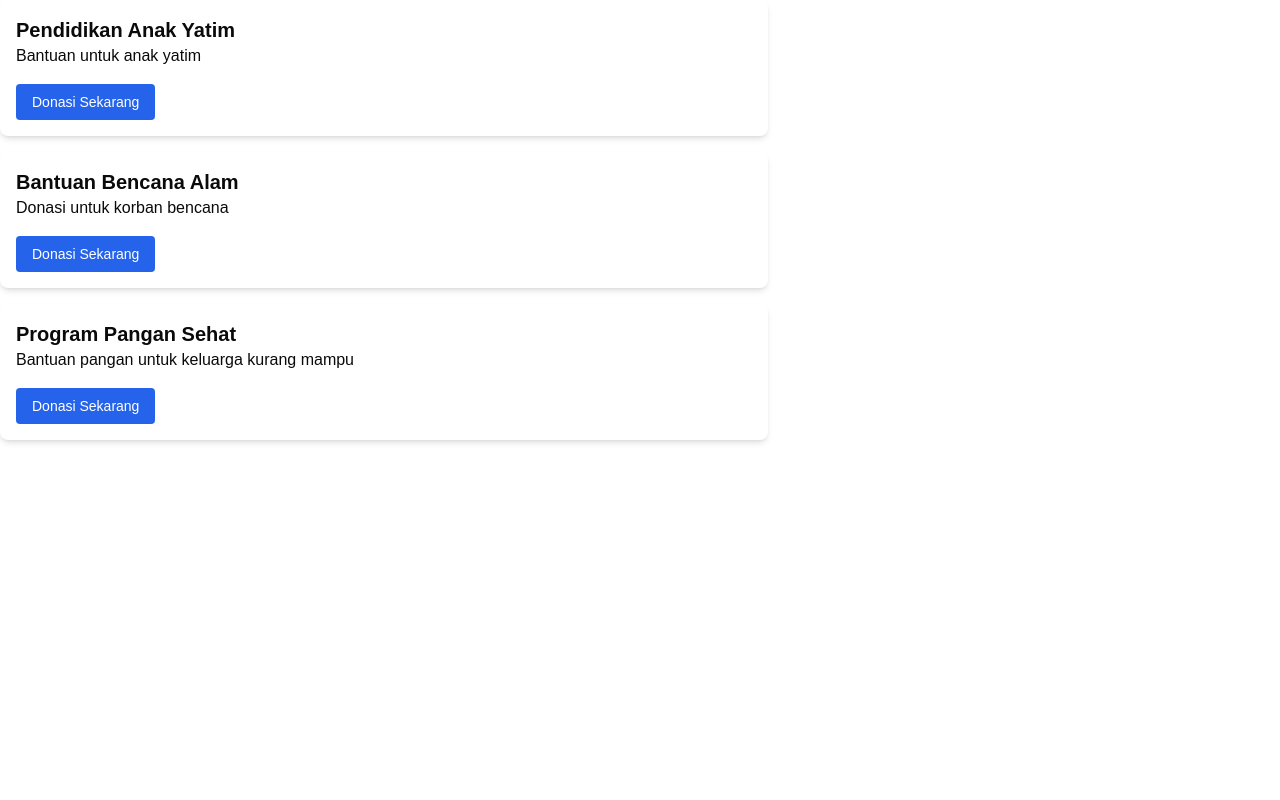
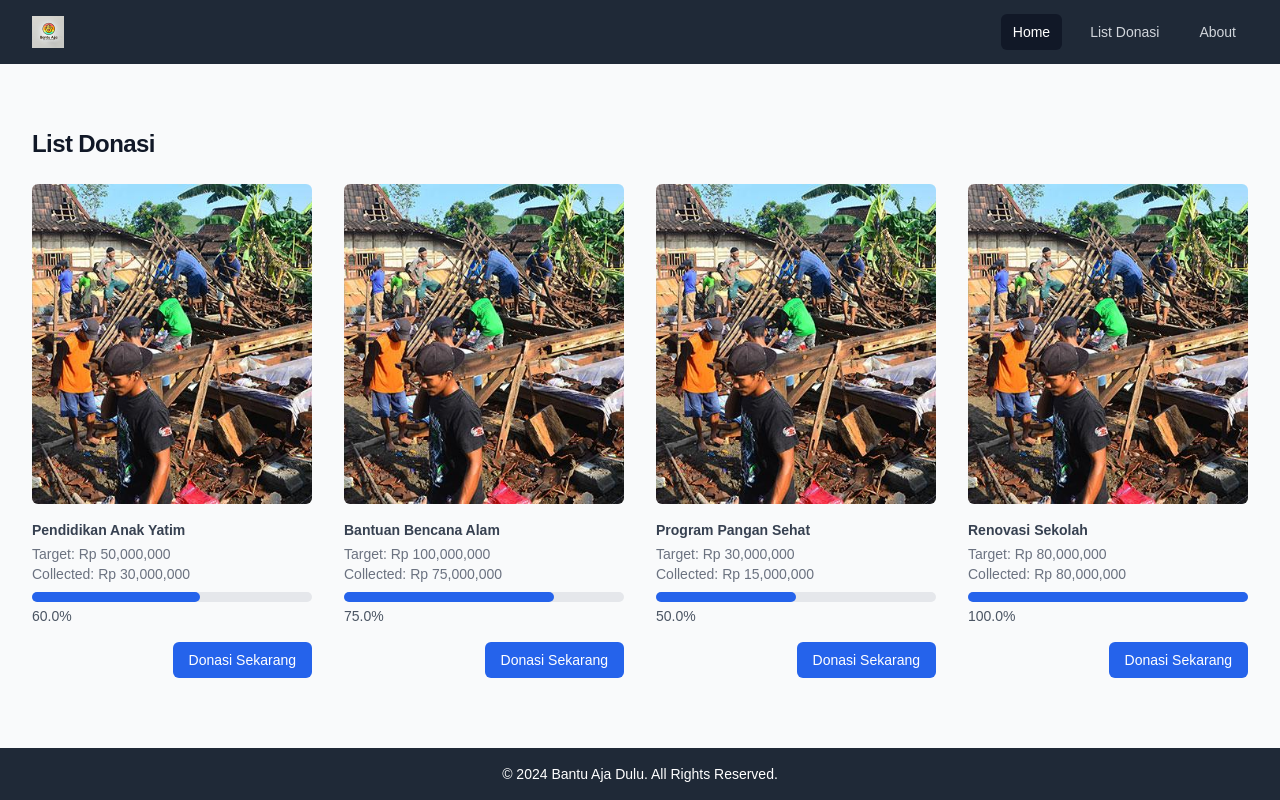
Before and after one commit to taufanrizki/bantuajadulu, a Next.js app: page /listdonasi in a window 1280 px wide. Built offline with nearby package versions, Linux system fonts and the light colour scheme.

Commit message:
update page listdonasi

```diff
--- a/src/app/listdonasi/page.tsx
+++ b/src/app/listdonasi/page.tsx
@@ -1,28 +1,111 @@
-'use client';
-
-import Link from 'next/link';
-
+import NavbarAtas from "@/components/ui/navigation-menu";
 
 const donationList = [
-  { id: 1, title: "Pendidikan Anak Yatim", description: "Bantuan untuk anak yatim" },
-  { id: 2, title: "Bantuan Bencana Alam", description: "Donasi untuk korban bencana" },
-  { id: 3, title: "Program Pangan Sehat", description: "Bantuan pangan untuk keluarga kurang mampu" },
+  {
+    id: 1,
+    name: "Pendidikan Anak Yatim",
+    href: "/donate/1",
+    imageSrc: "/listdonasi/bencana.jpg",
+    imageAlt: "A group of children studying with books.",
+    target: 50000000,
+    collected: 30000000,
+  },
+  {
+    id: 2,
+    name: "Bantuan Bencana Alam",
+    href: "/donate/2",
+    imageSrc: "/listdonasi/bencana.jpg",
+    imageAlt: "People receiving aid after a natural disaster.",
+    target: 100000000,
+    collected: 75000000,
+  },
+  {
+    id: 3,
+    name: "Program Pangan Sehat",
+    href: "/donate/3",
+    imageSrc: "/listdonasi/bencana.jpg",
+    imageAlt: "Fresh and healthy food packages.",
+    target: 30000000,
+    collected: 15000000,
+  },
+  {
+    id: 4,
+    name: "Renovasi Sekolah",
+    href: "/donate/4",
+    imageSrc: "/listdonasi/bencana.jpg",
+    imageAlt: "A school building under renovation.",
+    target: 80000000,
+    collected: 80000000,
+  },
 ];
 
-const DonationList = () => {
+export default function DonationList() {
   return (
-    <div className="w-full max-w-3xl space-y-4">
-      {donationList.map((donation) => (
-        <div key={donation.id} className="p-4 bg-white rounded-lg shadow-md">
-          <h3 className="text-xl font-bold">{donation.title}</h3>
-          <p>{donation.description}</p>
-          <Link href={`/donasi/${donation.id}`} className="text-sm text-white bg-blue-600 hover:bg-blue-700 px-4 py-2 rounded mt-4 inline-block">
-            Donasi Sekarang
-          </Link>
+    <div className="h-screen flex flex-col">
+      <NavbarAtas />
+
+      {/* Donation List */}
+      <div className="bg-gray-50 flex-grow">
+        <div className="mx-auto max-w-7xl px-4 py-16 sm:px-6 lg:px-8">
+          <h2 className="text-2xl font-bold tracking-tight text-gray-900">
+            List Donasi
+          </h2>
+
+          <div className="mt-6 grid grid-cols-1 gap-x-6 gap-y-10 sm:grid-cols-2 lg:grid-cols-4 xl:gap-x-8">
+            {donationList.map((donation) => {
+              const progress =
+                Math.min((donation.collected / donation.target) * 100, 100);
+
+              return (
+                <div key={donation.id} className="group relative">
+                  <img
+                    alt={donation.imageAlt}
+                    src={donation.imageSrc}
+                    className="aspect-square w-full rounded-md bg-gray-200 object-cover group-hover:opacity-75 lg:aspect-auto lg:h-80"
+                  />
+                  <div className="mt-4">
+                    <h3 className="text-sm font-bold text-gray-700">
+                      <a href={donation.href}>
+                        <span aria-hidden="true" className="absolute inset-0" />
+                        {donation.name}
+                      </a>
+                    </h3>
+                    <p className="mt-1 text-sm text-gray-500">
+                      Target: Rp {donation.target.toLocaleString()}
+                    </p>
+                    <p className="text-sm text-gray-500">
+                      Collected: Rp {donation.collected.toLocaleString()}
+                    </p>
+
+                    {/* Progression Bar */}
+                    <div className="w-full mt-2 bg-gray-200 rounded-full h-2.5">
+                      <div
+                        className="bg-blue-600 h-2.5 rounded-full"
+                        style={{ width: `${progress}%` }}
+                      ></div>
+                    </div>
+                    <p className="text-sm text-gray-600 mt-1">
+                      {progress.toFixed(1)}%
+                    </p>
+                  </div>
+                  <div className="mt-4 text-right">
+                    <a
+                      href={donation.href}
+                      className="inline-block bg-blue-600 text-white px-4 py-2 text-sm rounded-md hover:bg-blue-700 transition"
+                    >
+                      Donasi Sekarang
+                    </a>
+                  </div>
+                </div>
+              );
+            })}
+          </div>
         </div>
-      ))}
+      </div>
+
+      <footer className="bg-gray-800 text-white text-center py-4">
+        <p className="text-sm">© 2024 Bantu Aja Dulu. All Rights Reserved.</p>
+      </footer>
     </div>
   );
-};
-
-export default DonationList;
+}
```
Also changed, not shown: public/listdonasi/bencana.jpg (added).
